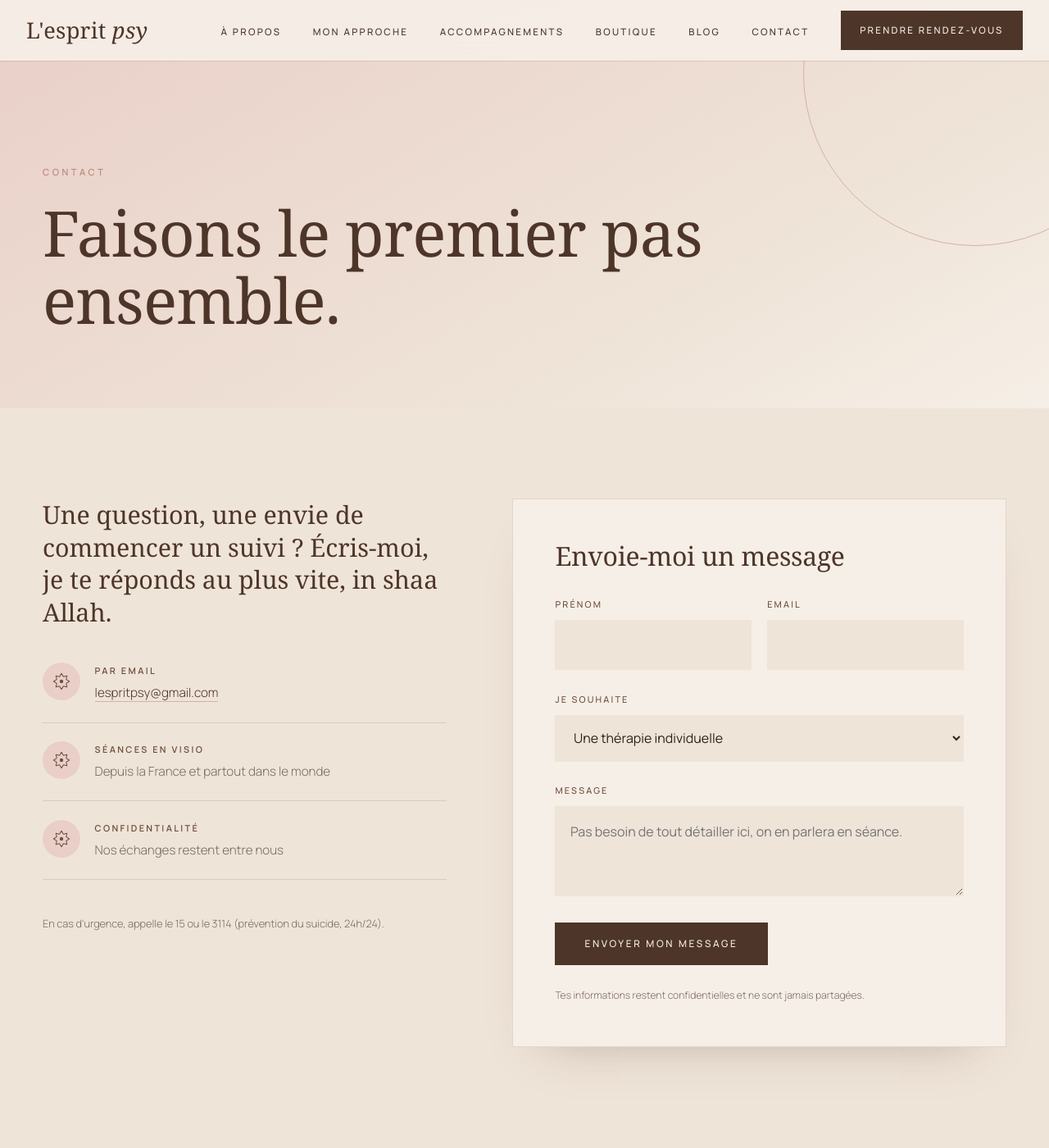
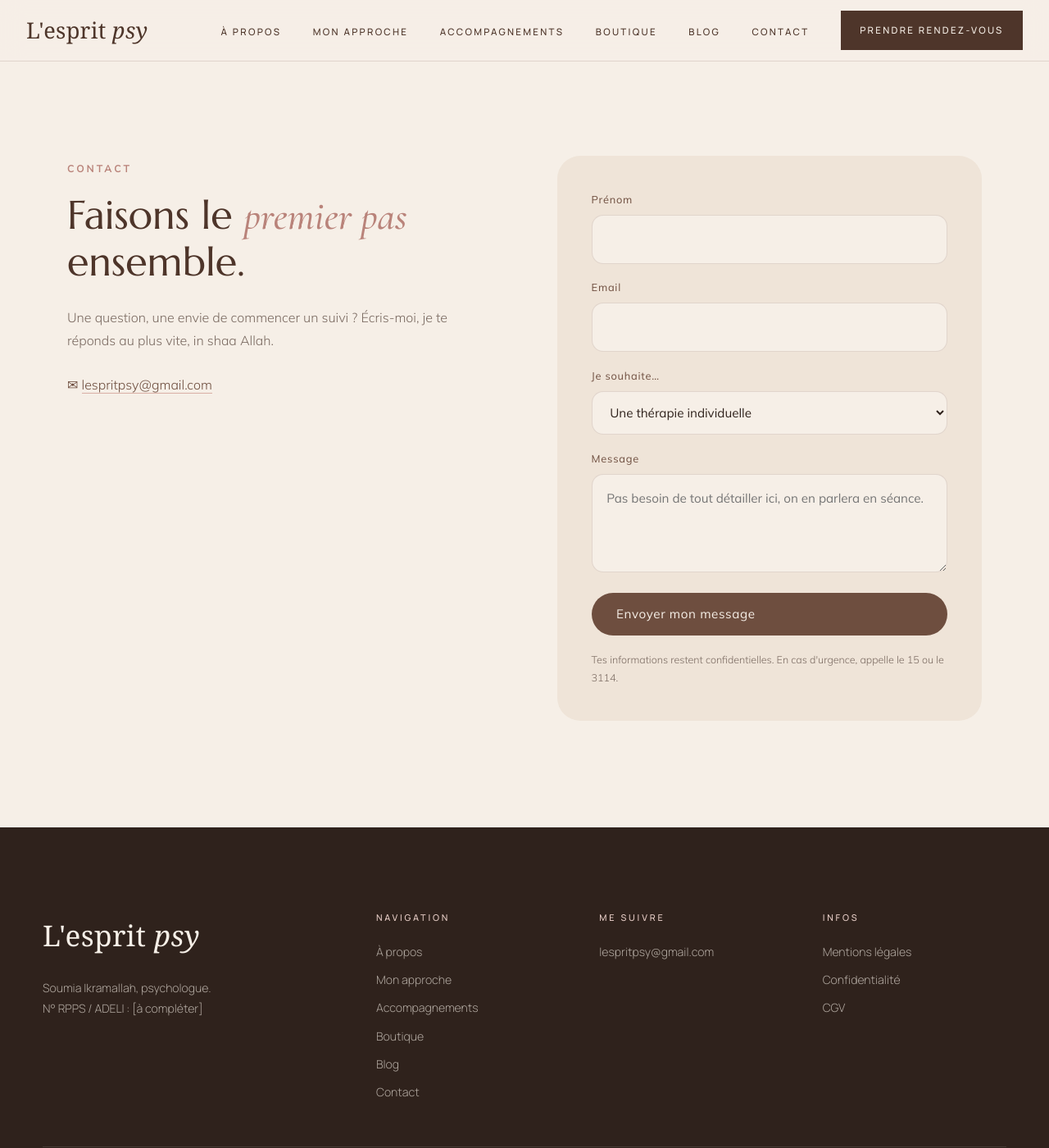
Before and after one commit to digizyn83/lespritpsy, a Jekyll site: the page built from contact.html, in a window 1280 px wide and 1400 px high. Shown: the whole window at 82% size. Built offline with Jekyll 4.4.1, drawn with Linux system fonts in a browser that asks for light colours; some web fonts are replaced.

Commit message:
Pages Mon approche et Contact dans le style de la 1re maquette (étoile au lieu de i, ii, iii)
Co-Authored-By: Claude Opus 5.5 <noreply@anthropic.com>

```diff
--- a/admin/config.yml
+++ b/admin/config.yml
@@ -99,7 +99,7 @@ collections:
           - { label: "Adresse", name: "permalink", widget: "hidden", default: "/approche/" }
           - { label: "Titre SEO", name: "seo_title", widget: "hidden" }
           - { label: "Description SEO", name: "seo_description", widget: "hidden" }
-          - { label: "Grand titre", name: "titre", widget: "string" }
+          - { label: "Grand titre", name: "titre", widget: "string", hint: "Pour mettre des mots en rose italique : <em>mots</em>" }
           - { label: "Introduction", name: "intro", widget: "text" }
           - label: "Mes approches"
             name: "approches"
--- a/assets/style.css
+++ b/assets/style.css
@@ -357,3 +357,32 @@ em.it{font-style:italic;color:inherit}
 .v1-creds{display:flex;gap:2.5rem;margin-top:2rem;flex-wrap:wrap;font-family:'Mulish',sans-serif;font-size:.8rem;color:var(--mid)}
 .v1-creds b{display:block;font-family:'Marcellus',Georgia,serif;font-weight:400;font-size:1.8rem;color:var(--espresso)}
 @media (max-width:980px){.about-v1 .wrap{grid-template-columns:1fr;gap:3rem}.about-v1-photo{max-width:400px}.about-v1{padding:130px 0 90px}}
+
+/* ═══ MON APPROCHE — style de la 1re maquette ═══ */
+.approach-v1{padding:190px 0 130px;background:var(--cream2)}
+.v1-head{max-width:760px;margin:0 auto 4rem;text-align:center}
+.v1-head p{font-family:'Mulish',sans-serif;font-weight:300;color:var(--mid);margin-top:1.2rem;font-size:1.05rem}
+.v1-cards{display:grid;grid-template-columns:repeat(3,1fr);gap:1.6rem;max-width:1180px;margin:0 auto}
+.v1-card{background:var(--cream);border-radius:28px;padding:2.6rem 2.2rem;transition:transform .4s,box-shadow .4s}
+.v1-card:hover{transform:translateY(-6px);box-shadow:0 24px 50px -28px rgba(78,53,42,.4)}
+.v1-star{color:var(--rose-d);display:inline-flex}
+.v1-star svg{width:30px;height:30px}
+.v1-card h3{font-family:'Marcellus',Georgia,serif;font-size:1.4rem;line-height:1.25;color:var(--espresso);margin:1rem 0 .8rem;letter-spacing:0}
+.v1-card p{font-family:'Mulish',sans-serif;font-weight:300;color:var(--mid);font-size:.95rem;line-height:1.75}
+@media (max-width:980px){.v1-cards{grid-template-columns:1fr}.approach-v1{padding:130px 0 90px}}
+
+/* ═══ CONTACT — style de la 1re maquette ═══ */
+.contact-v1{padding:190px 0 130px;background:var(--cream)}
+.contact-v1 .wrap{display:grid;grid-template-columns:1fr 1fr;gap:5rem;align-items:start;max-width:1180px}
+.v1-mail{font-family:'Mulish',sans-serif;margin-top:1.6rem;color:var(--brown)}
+.v1-mail a{border-bottom:1px solid var(--rose2)}
+.v1-form{background:var(--cream2);border-radius:28px;padding:2.6rem;display:grid;gap:1.1rem}
+.v1-form label{font-family:'Mulish',sans-serif;font-size:.8rem;letter-spacing:.06em;text-transform:none;color:var(--brown);font-weight:500}
+.v1-form input,.v1-form select,.v1-form textarea{font-family:'Mulish',sans-serif;margin-top:.45rem;padding:.95rem 1.1rem;border:1px solid var(--line);border-radius:14px;background:var(--cream);font-size:.95rem}
+.v1-form input:focus,.v1-form select:focus,.v1-form textarea:focus{border-color:var(--rose-d)}
+.v1-form textarea{min-height:120px}
+.v1-form button{font-family:'Mulish',sans-serif;background:var(--brown);color:var(--cream);border:0;border-radius:100px;padding:1.05rem 1.9rem;font-size:.95rem;font-weight:500;letter-spacing:.04em;cursor:pointer;text-align:left;transition:all .35s}
+.v1-form button:hover{background:var(--espresso);transform:translateY(-2px);box-shadow:0 12px 30px -12px rgba(78,53,42,.5)}
+.v1-note{font-family:'Mulish',sans-serif;font-size:.78rem;color:var(--mid)}
+@media (max-width:980px){.contact-v1 .wrap{grid-template-columns:1fr;gap:3rem}.contact-v1{padding:130px 0 90px}}
+@media (max-width:560px){.v1-form{padding:1.8rem}}
--- a/contact.html
+++ b/contact.html
@@ -5,42 +5,27 @@ seo_title: "Contact — L'esprit psy"
 seo_description: "Contacte Soumia Ikramallah, psychologue, pour une question ou pour commencer un suivi."
 ---
 {%- assign r = site.data.reglages -%}
-<header class="page-head">
+<section class="contact-v1">
   <div class="wrap">
-    <span class="eyebrow">Contact</span>
-    <h1>Faisons le premier pas ensemble.</h1>
-  </div>
-</header>
-
-{%- if r.lien_rdv and r.lien_rdv != "" -%}{%- assign rdv = r.lien_rdv -%}{%- else -%}{%- assign rdv = "" -%}{%- endif -%}
-<section class="contact-mag">
-  <div class="wrap contact-grid">
-    <div class="contact-info rv">
-      <p class="contact-lead">Une question, une envie de commencer un suivi ? Écris-moi, je te réponds au plus vite, in shaa Allah.</p>
-      <div class="info-list">
-        <div class="info"><span class="ico">{% include star.svg %}</span><div><b>Par email</b><a href="mailto:{{ r.email }}">{{ r.email }}</a></div></div>
-        <div class="info"><span class="ico">{% include star.svg %}</span><div><b>Séances en visio</b>Depuis la France et partout dans le monde</div></div>
-        <div class="info"><span class="ico">{% include star.svg %}</span><div><b>Confidentialité</b>Nos échanges restent entre nous</div></div>
-        {% if r.instagram != "" %}<div class="info"><span class="ico">{% include star.svg %}</span><div><b>Instagram</b><a href="{{ r.instagram }}" target="_blank" rel="noopener">Me suivre</a></div></div>{% endif %}
-      </div>
-      {% if rdv != "" %}<div class="rdv-box"><p>Tu sais déjà que tu veux commencer ?</p><a href="{{ rdv }}" class="btn btn-dark">Réserver une séance</a></div>{% endif %}
-      <p class="urgence">En cas d'urgence, appelle le 15 ou le 3114 (prévention du suicide, 24h/24).</p>
+    <div class="rv">
+      <span class="v1-eyebrow">Contact</span>
+      <h1 class="v1-title">Faisons le <em>premier pas</em> ensemble.</h1>
+      <div class="v1-prose"><p>Une question, une envie de commencer un suivi ? Écris-moi, je te réponds au plus vite, in shaa Allah.</p></div>
+      <p class="v1-mail">✉ <a href="mailto:{{ r.email }}">{{ r.email }}</a></p>
+      {% if r.instagram != "" %}<p class="v1-mail">◎ <a href="{{ r.instagram }}" target="_blank" rel="noopener">Instagram</a></p>{% endif %}
     </div>
-    <form class="form-card rv" action="https://formsubmit.co/{{ r.email }}" method="POST">
-      <h3>Envoie-moi un message</h3>
+    <form class="v1-form rv" action="https://formsubmit.co/{{ r.email }}" method="POST">
       <input type="hidden" name="_subject" value="Nouveau message depuis le site L'esprit psy">
       <input type="hidden" name="_captcha" value="false">
       <input type="text" name="_honey" style="display:none">
-      <div class="two">
-        <label>Prénom<input type="text" name="prenom" required></label>
-        <label>Email<input type="email" name="email" required></label>
-      </div>
-      <label>Je souhaite
+      <label>Prénom<input type="text" name="prenom" required></label>
+      <label>Email<input type="email" name="email" required></label>
+      <label>Je souhaite…
         <select name="demande"><option>Une thérapie individuelle</option><option>Participer à un atelier</option><option>Une autre question</option></select>
       </label>
       <label>Message<textarea name="message" placeholder="Pas besoin de tout détailler ici, on en parlera en séance."></textarea></label>
-      <button class="btn btn-dark" type="submit">Envoyer mon message</button>
-      <p class="form-note">Tes informations restent confidentielles et ne sont jamais partagées.</p>
+      <button type="submit">Envoyer mon message</button>
+      <p class="v1-note">Tes informations restent confidentielles. En cas d'urgence, appelle le 15 ou le 3114.</p>
     </form>
   </div>
 </section>
```
Also changed, not shown: _layouts/approche.html (+12 -14 lines), approche.md (+1 -1 lines).
